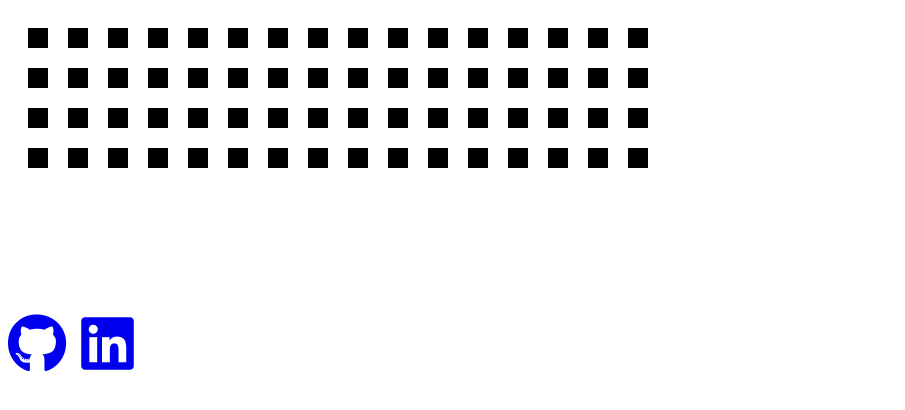
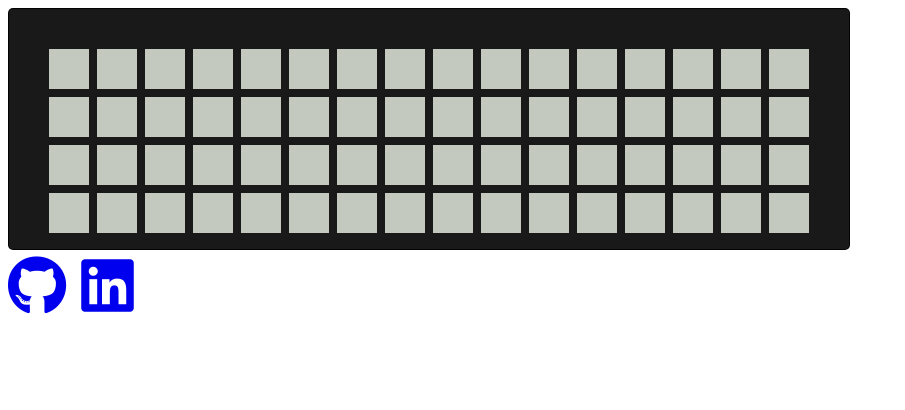
Before and after one commit to JamaicaF/miniRhythm, a website built with webpack: page index.html in a window 1280 px wide. Shown: the whole page, without its empty margins (0-905 px from the left). Built offline with nearby package versions, Linux system fonts and the light colour scheme; files whose address does not match are found by name.

Commit message:
Update color scheme and change sample order

```diff
--- a/index.html
+++ b/index.html
@@ -12,7 +12,7 @@
   <body>
 
     <div>
-      <canvas id="canvas" width="800px" height="300px"></canvas>
+      <canvas id="canvas" width="840px" height="240px"></canvas>
     </div>
 
     <div class="links">
--- a/lib/control_surface.js
+++ b/lib/control_surface.js
@@ -4,7 +4,7 @@ class controlSurface {
     this.canvas = canvas;
     this.ctx = ctx;
     this.channels = channels;
-    this.padSize = 20;
+    this.padSize = 40;
     this.draw = this.draw.bind(this);
     this.drawChannels = this.drawChannels.bind(this);
     this.buildClickHandlers = this.buildClickHandlers.bind(this);
@@ -36,8 +36,8 @@ class controlSurface {
 
   padPosition(col, row) {
     return {
-      x: this.padSize + this.padSize * col * 2,
-      y: this.padSize + this.padSize * row * 2
+      x: this.padSize + this.padSize * col * 1.2,
+      y: this.padSize + this.padSize * row * 1.2
     };
   }
 
@@ -50,7 +50,7 @@ class controlSurface {
   drawChannels(ctx, channels) {
     channels.forEach((channel, row) => {
       channel.steps.forEach((play, col) => {
-        play = (play ? "green" : "black");
+        play = (play ? "rgb(186,255,138)" : "rgb(196,201,192)");
         this.drawPad(ctx,
                 row,
                 col,
--- a/lib/data.js
+++ b/lib/data.js
@@ -1,10 +1,10 @@
 class Data {
   constructor() {
     this.channels = [
+      this.createChannel("clap"),
+      this.createChannel("clhat"),
+      this.createChannel("snare"),
       this.createChannel("kick"),
-      this.createChannel("snare"),
-      this.createChannel("clhat"),
-      this.createChannel("clap"),
     ];
     this.createSequence();
     this.setSequence = this.setSequence.bind(this);
--- a/lib/player.js
+++ b/lib/player.js
@@ -6,10 +6,10 @@ class Player {
     this.setSequence = data.setSequence;
 
     this.player = new Tone.Players({
+      "clap": "http://127.0.0.1:8887/clap128.mp3",
+      "clhat": "http://127.0.0.1:8887/808-chh128.mp3",
+      "snare": "http://127.0.0.1:8887/snare128.mp3",
       "kick": "http://127.0.0.1:8887/808-kick128.mp3",
-      "snare": "http://127.0.0.1:8887/snare128.mp3",
-      "clhat": "http://127.0.0.1:8887/808-chh128.mp3",
-      "clap": "http://127.0.0.1:8887/clap128.mp3"
     }, {
       "volume": -6,
     }).toMaster();
--- a/style.css
+++ b/style.css
@@ -1,3 +1,11 @@
+#canvas {
+  position: relative;
+  background: rgba(0, 0, 0, 0.9);
+  /* z-index: 1; */
+  border-radius: 5px;
+  border: 1px solid rgba(0, 0, 0, 0.9);
+}
+
 .links {
   font-size: 60px;
   color: black;
```
